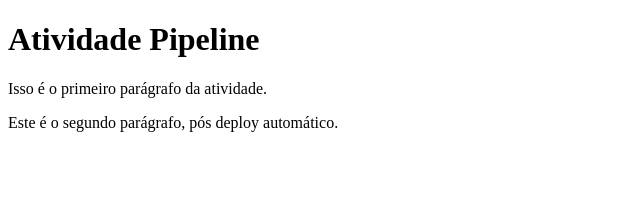
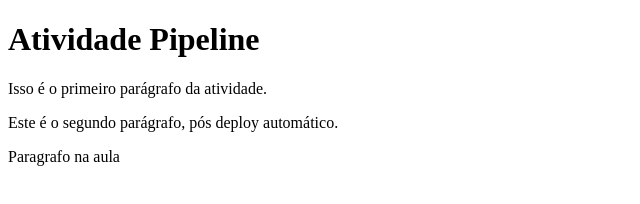
Before and after one commit to VictorPortolani/atividade-pipeline, a website: page index.html in a window 1280 px wide. Shown: the whole page, without its empty margins (0-640 px from the left). Drawn offline with Linux system fonts and the light colour scheme.

Commit message:
commit na aula

```diff
--- a/index.html
+++ b/index.html
@@ -9,5 +9,6 @@
     <h1>Atividade Pipeline</h1>
     <p>Isso é o primeiro parágrafo da atividade.</p>
     <p>Este é o segundo parágrafo, pós deploy automático.</p>
+    <p>Paragrafo na aula</p>
 </body>
 </html>
```
Also changed, not shown: tests/example.spec.js (+0 -21 lines), README.md.
